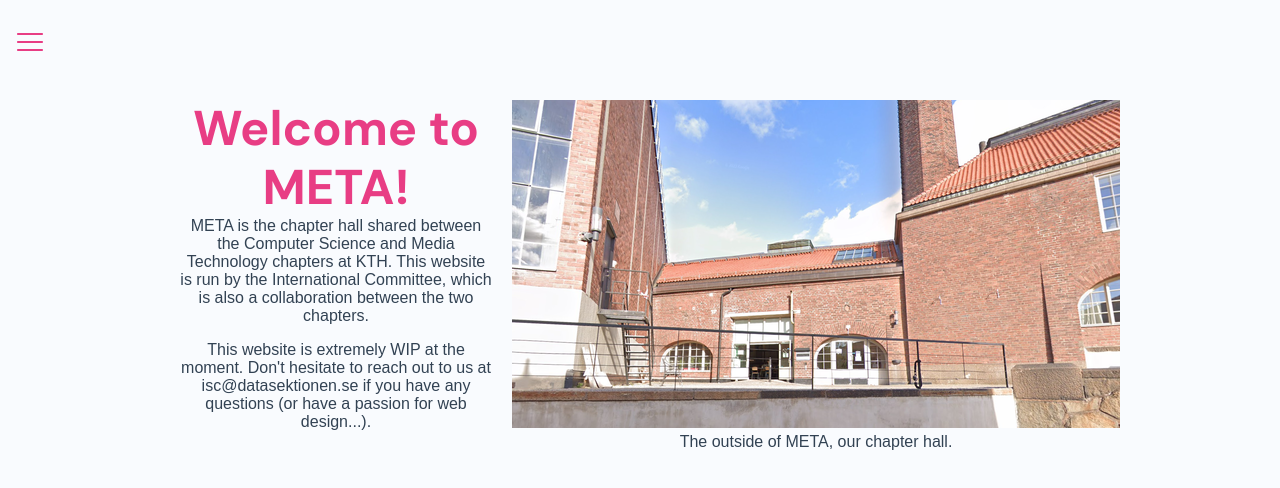
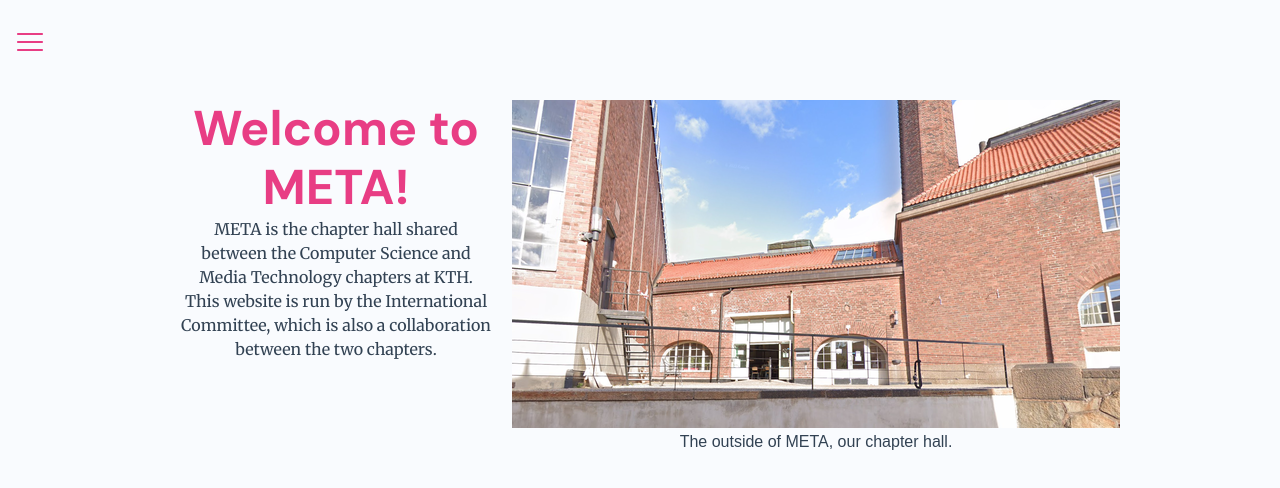
Before and after one commit to datasektionen/metastudent, a React (Create React App) app: page / in a window 1280 px wide. Shown: the top 488 px of the page. Built offline with nearby package versions, Linux system fonts and the light colour scheme.

Commit message:
feat: Change font of frontpage paragraph

```diff
--- a/src/pages/index.js
+++ b/src/pages/index.js
@@ -7,15 +7,10 @@
             <div className="row">
                 <div className="col-lg mx-3">
                     <h1>Welcome to META!</h1>
-                    <p>
+                    <p className="text-container">
                         META is the chapter hall shared between the Computer Science and Media Technology chapters at KTH.
                         This website is run by the International Committee, which is also a collaboration between the two
                         chapters.
-                    </p>
-                    <p>
-                        This website is extremely WIP at the moment.
-                        Don't hesitate to reach out to us at isc@datasektionen.se
-                        if you have any questions (or have a passion for web design...).
                     </p>
                 </div>
                 <div className="col-8-lg mx-auto">
```
